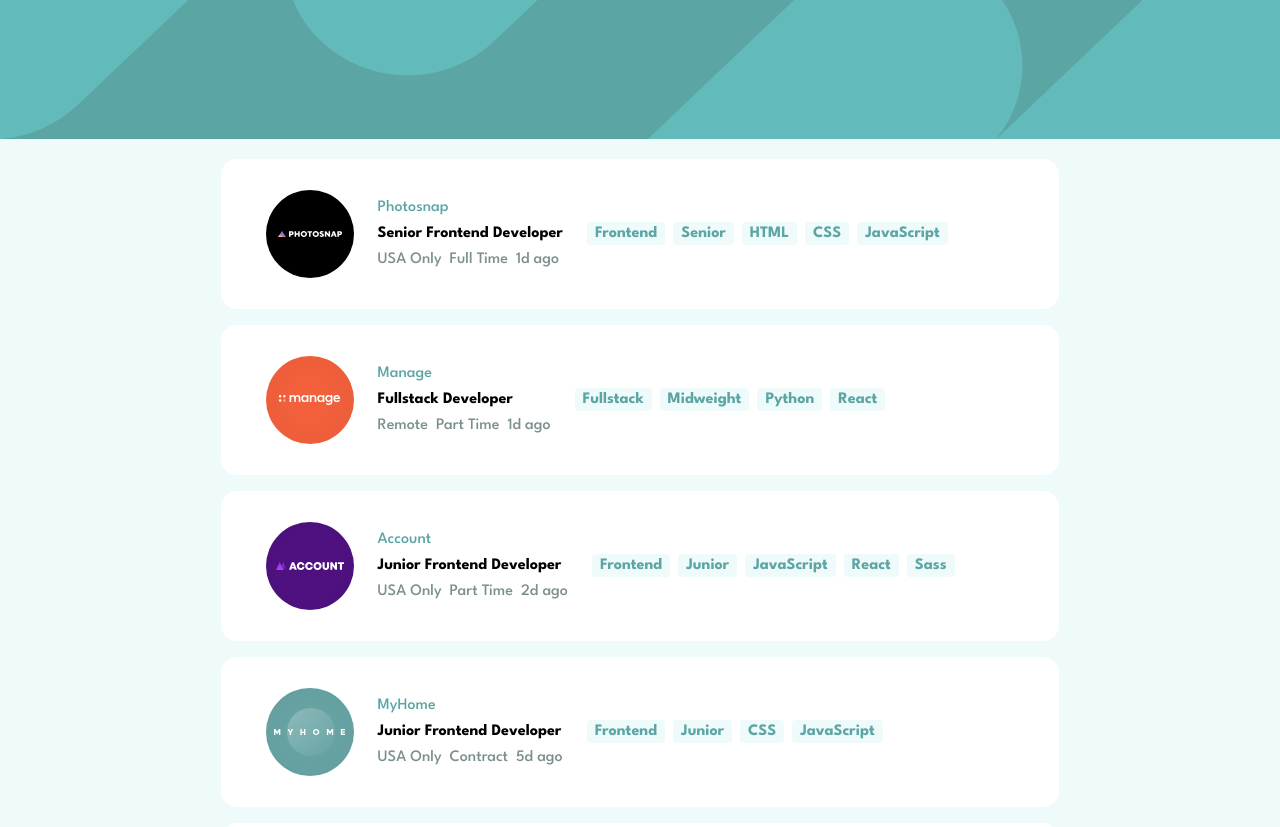
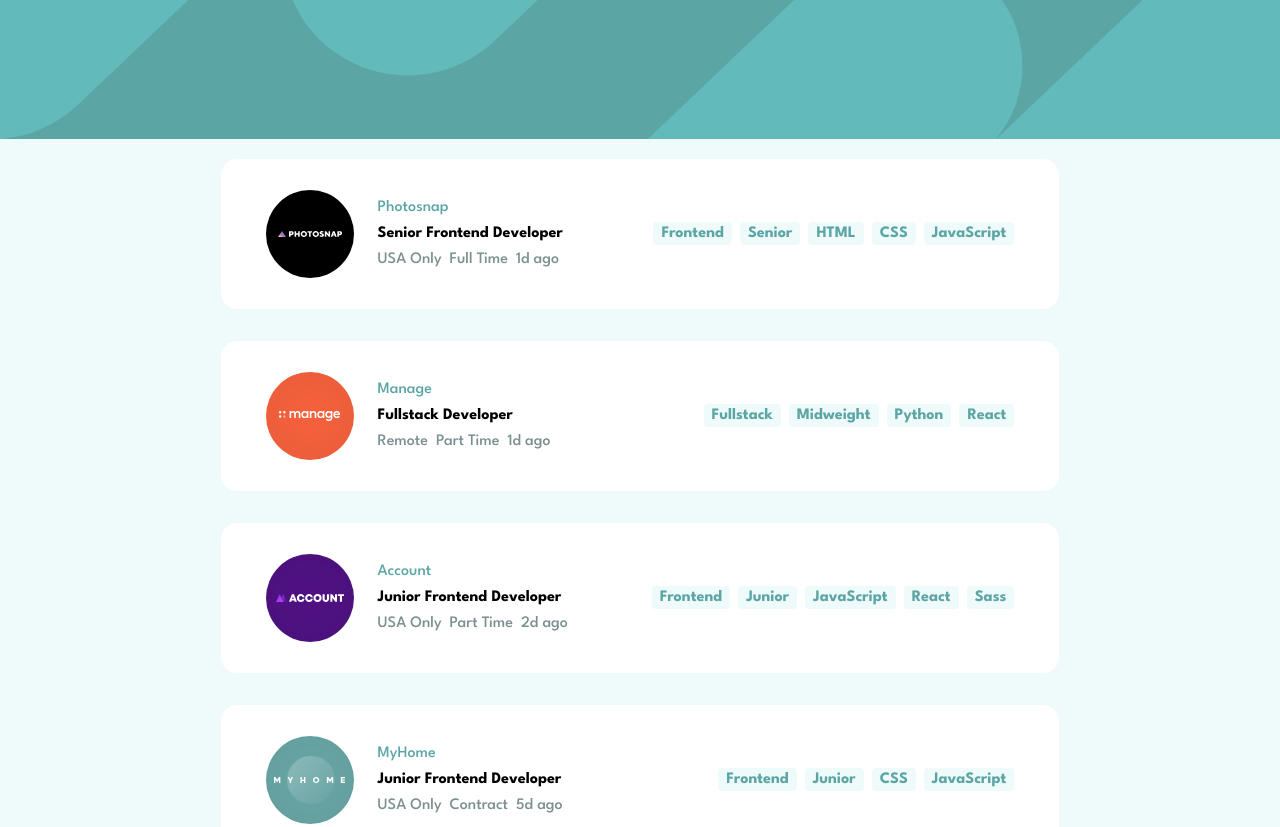
Before and after one commit to Grace-00/job-listings-fem, a website: page index.html in a window 1280 px wide. Shown: the top 827 px of the page. Drawn offline with Linux system fonts and the light colour scheme.

Commit message:
feat: set flex grow on card description

```diff
--- a/styles.css
+++ b/styles.css
@@ -26,7 +26,11 @@ body {
   display: flex;
   flex-direction: column;
   align-items: center;
-  justify-content: center;
+}
+
+.job-listing-card-container {
+  display: flex;
+  flex-direction: column;
 }
 
 .job-listing-card {
@@ -73,6 +77,7 @@ body {
   display: flex;
   flex-direction: column;
   justify-content: space-evenly;
+  flex-grow: 2;
 }
 
 .job-listing-card-tag-list-container {
```
